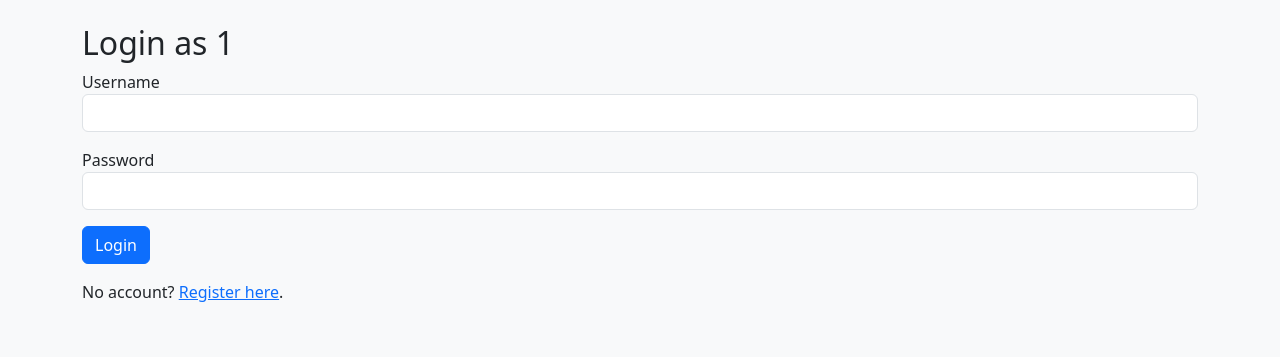
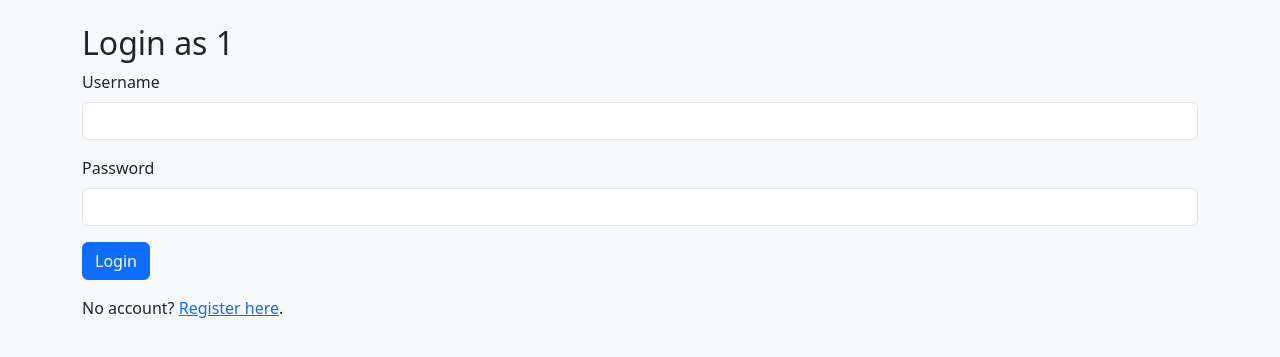
Before and after one commit to 14642BEN/E-HEALTH, a Flask app: page /login/1 in a window 1280 px wide. Shown: the part 56-413 px from the top of the page. Run offline with Flask 3, Linux system fonts and the light colour scheme.

Commit message:
first commit

```diff
--- a/APP.py
+++ b/APP.py
@@ -12,7 +12,7 @@ app.config['UPLOAD_FOLDER'] = UPLOAD_FOLDER
 os.makedirs(UPLOAD_FOLDER, exist_ok=True)
 
 def get_db():
-    conn = sqlite3.connect('database.db')
+    conn = sqlite3.connect('e_health.db')
     conn.row_factory = sqlite3.Row
     return conn
 
--- a/templates/login.html
+++ b/templates/login.html
@@ -1,17 +1,22 @@
+
 {% extends "base.html" %}
 
 {% block content %}
 <h2>Login as {{ user_type.title() }}</h2>
+
 <form method="post">
     <div class="mb-3">
-        <label>Username</label>
-        <input type="text" name="username" class="form-control" required>
+        <label for="username" class="form-label">Username</label>
+        <input type="text" name="username" id="username" class="form-control" required>
     </div>
+
     <div class="mb-3">
-        <label>Password</label>
-        <input type="password" name="password" class="form-control" required>
+        <label for="password" class="form-label">Password</label>
+        <input type="password" name="password" id="password" class="form-control" required>
     </div>
-    <button class="btn btn-primary">Login</button>
+
+    <button type="submit" class="btn btn-primary">Login</button>
 </form>
-<p class="mt-3">No account? <a href="{{ url_for('register', user_type=user_type) }}">Register here</a>.</p>
+
+<p class="mt-3">No account? <a href="templates/register.html">Register here</a>.</p>
 {% endblock %}
--- a/templates/register.html
+++ b/templates/register.html
@@ -21,5 +21,5 @@
     </div>
     <button class="btn btn-success">Register</button>
 </form>
-<p class="mt-3">Already registered? <a href="{{ url_for('login', user_type=user_type) }}">Login here</a>.</p>
+<p class="mt-3">Already registered? <a href="templates/login.html">Login here</a>.</p>
 {% endblock %}
```
Also changed, not shown: e_health.db (added), templates/dashboard_doctor.html (line endings or trailing spaces), templates/dashboard_patient.html (line endings or trailing spaces).
